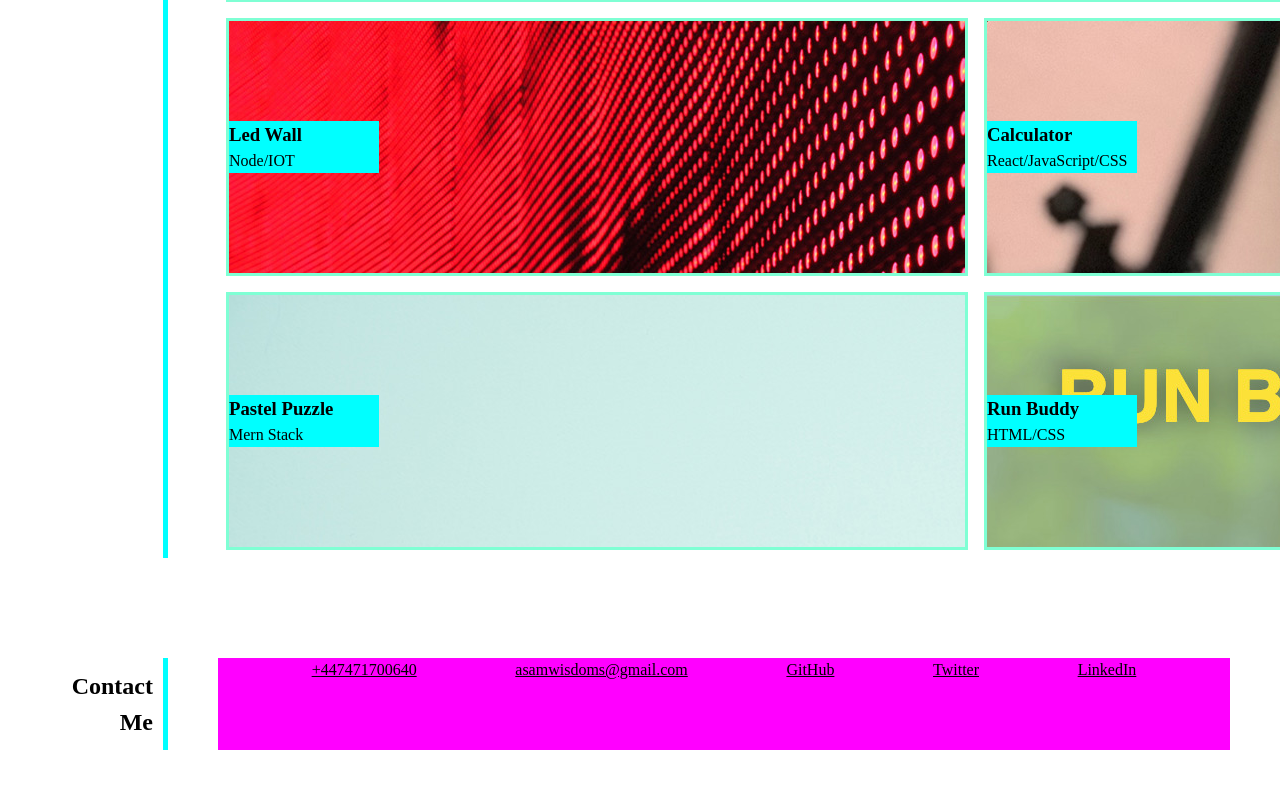
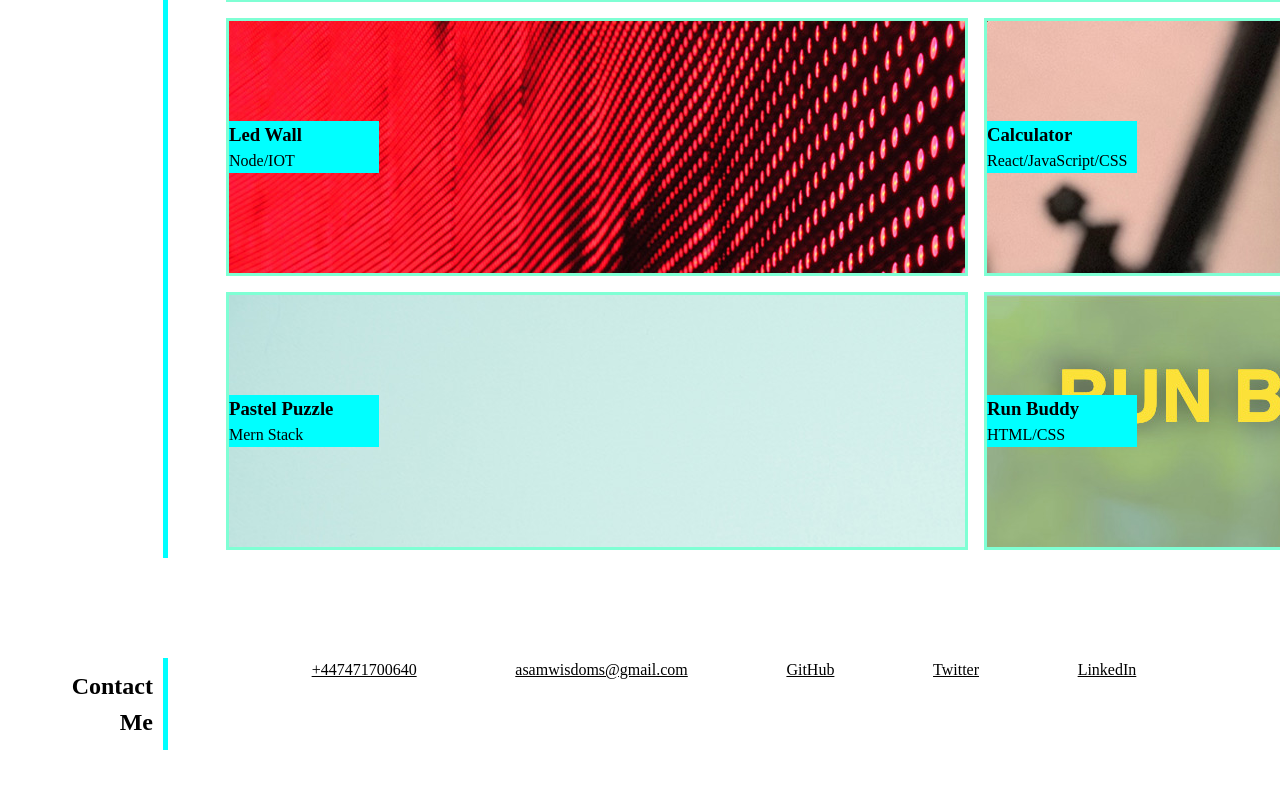
Before and after one commit to Sam-Wisdoms/samwisdoms-portfolio, a plain HTML site: page index.html in a window 1280 px wide. In both pictures the pointer is over the element 640 px from the left and 1628 px from the top of the page. Shown: the part 924-1712 px from the top of the page. Drawn offline with Linux system fonts and the light colour scheme.

Commit message:
Reviewed Version

```diff
--- a/index.html
+++ b/index.html
@@ -25,7 +25,7 @@
   <!-- hero banner -->
   <section class="hero-banner">
     <div class="brand-text">
-      <h3>Business Minded | Jnr. Software Developer,</h3>
+      <h3>Business Minded | Software Engineer,</h3>
       <h3>Developmental Minded | Programmer</h3>
     </div>
   </section>
--- a/starter/css/style.css
+++ b/starter/css/style.css
@@ -170,8 +170,8 @@ ul {
 }
 
 .contact :hover{
-  color: #00ccff;
-  background: #ff00ff;
+  color: black;
+  background: 0 255 255;
 }
 
 /* Media query declaration for screens that are 600px wide or less, to make the menu links stack on top of each other instead of next to each other */
```
